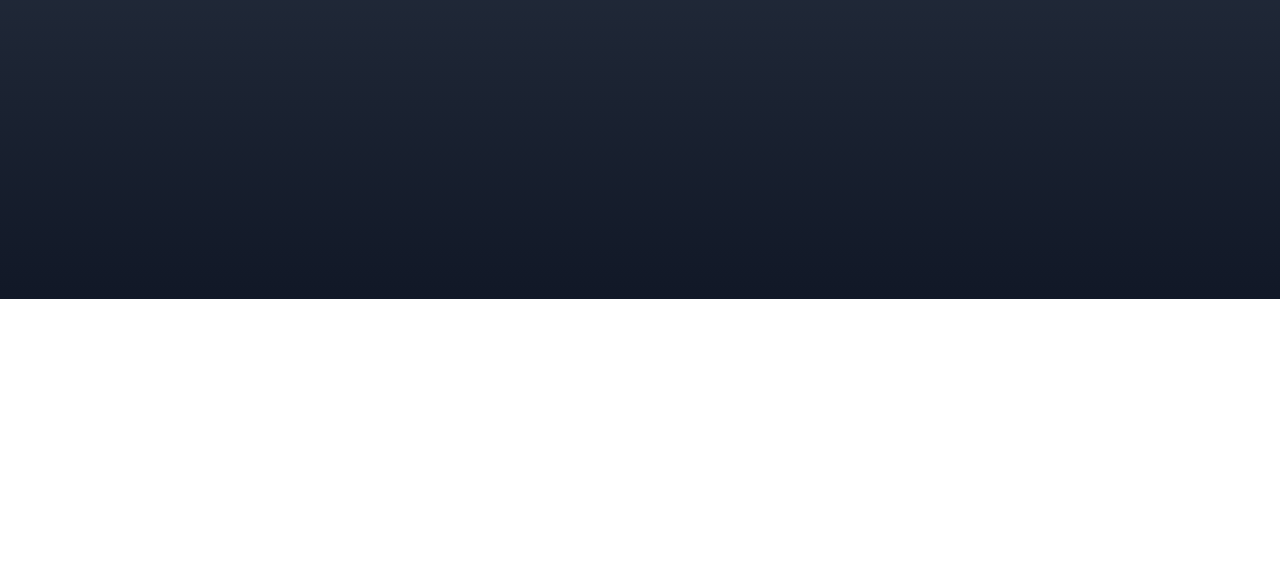
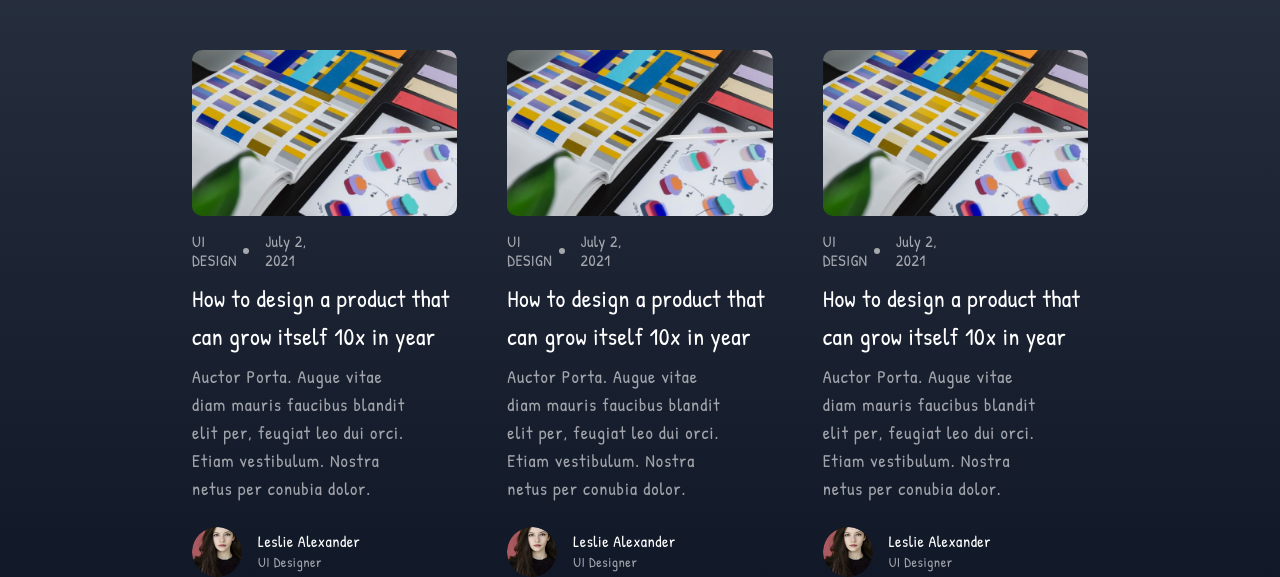
Before and after one commit to amliyanage/EdgeCraft_Blog, a React (Vite) app: page / in a window 1280 px wide. Shown: the part 501-1078 px from the top of the page. Before the commit the page ends 800 px from the top, so only its background shows below. Built offline with nearby package versions, Linux system fonts and the light colour scheme; a web font is replaced by a local one.

Commit message:
project card developed

```diff
--- a/src/assets/css/HomePage.css
+++ b/src/assets/css/HomePage.css
@@ -1,5 +1,5 @@
 #HomePage{
-    height: 100vh;
+    height: auto;
     background: linear-gradient(180deg, #374151 0%, #111827 100%);
 }
 
@@ -80,6 +80,13 @@
     width: 70% !important;
 }
 
+#HomePage .projectCardSet{
+    display: grid;
+    grid-template-columns: repeat(3 , 1fr);
+    gap: 50px;
+    margin-top: 50px;
+}
+
 @media screen and (max-width: 1169px){
     #HomePage .w-75{
         width: 75% !important;
--- /dev/null
+++ b/src/assets/css/component/ProjectCard.css
@@ -0,0 +1,65 @@
+#ProjectCard *{
+    width: 100%;
+}
+
+#ProjectCard .Thumbnail{
+    width: 100%;
+    height: auto;
+    overflow: hidden;
+    border-radius: 10px;
+}
+
+#ProjectCard .projectInfo .infoHead h4{
+    font-size: 16px;
+    font-weight: 400;
+    margin: 0;
+    opacity: 0.6;
+    width: 4vw;
+}
+
+#ProjectCard .projectInfo h1{
+    font-size: 24px;
+    font-weight: 400;
+    line-height: 38px;
+}
+
+#ProjectCard .projectInfo p{
+    color: rgba(255, 255, 255, 0.60);
+    font-size: 18px;
+    font-style: normal;
+    font-weight: 400;
+    line-height: 28px;
+    width: 83%;
+    letter-spacing: 1px;
+}
+
+#ProjectCard .projectInfo .ownerInfo img{
+    width: 50px;
+    height: 50px;
+    object-fit: cover;
+    border-radius: 50%;
+}
+
+#ProjectCard .projectInfo .infoHead .uploadedDate div{
+    width: 6px;
+    height: 6px;
+    border-radius: 50%;
+    background: rgba(255, 255, 255, 0.60);
+}
+
+#ProjectCard .projectInfo .ownerInfo h2{
+    font-size: 16px;
+    font-weight: 400;
+    margin-bottom: 3px;
+}
+
+#ProjectCard .projectInfo .ownerInfo h3{
+    font-size: 14px;
+    font-weight: 400;
+    opacity: 0.6;
+    margin: 0;
+}
+
+#ProjectCard:hover .Thumbnail img{
+    transform: scale(110%);
+}
--- a/src/pages/HomePage.jsx
+++ b/src/pages/HomePage.jsx
@@ -2,6 +2,7 @@ import '../../src/assets/css/HomePage.css'
 import NavBar from "./component/NavBar.jsx";
 import lastUploadedProjectImgTemp from '../assets/image/thumbnail.png'
 import ownerProfileImgTemp from '../assets/image/OwnerImg.png'
+import ProjectCard from "./component/ProjectCard.jsx";
 
 const HomePage = () => {
     return (
@@ -38,6 +39,12 @@ const HomePage = () => {
                             </div>
                         </div>
 
+                        <div className="projectCardSet">
+                            <ProjectCard />
+                            <ProjectCard />
+                            <ProjectCard />
+                        </div>
+
                     </div>
 
                 </div>
--- /dev/null
+++ b/src/pages/component/ProjectCard.jsx
@@ -0,0 +1,36 @@
+import projectImgTemp from '../../assets/image/thumbnail-2.png'
+import ownerProfileImgTemp from "../../assets/image/OwnerImg.png";
+import '../../assets/css/component/ProjectCard.css'
+
+const ProjectCard = () =>{
+    return(
+        <div id={"ProjectCard"}>
+            <div className={"Thumbnail"}>
+                <img src={ projectImgTemp } alt="Project Thumbnail"/>
+            </div>
+            <div className="projectInfo mt-3">
+                <div className="infoHead d-flex">
+                    <div className={"w-auto"}>
+                        <h4>UI DESIGN</h4>
+                    </div>
+                    <div className="uploadedDate d-flex align-items-center gap-3">
+                        <div></div>
+                        <h4>July 2, 2021</h4>
+                    </div>
+                </div>
+                <h1 className={"mt-2"}>How to design a product that can grow itself 10x in year</h1>
+                <p>Auctor Porta. Augue vitae diam mauris faucibus blandit elit per, feugiat leo dui orci. Etiam
+                    vestibulum. Nostra netus per conubia dolor.</p>
+                <div className="ownerInfo d-flex gap-3 mt-4 align-items-center">
+                    <img src={ownerProfileImgTemp} alt="Owner Profile Img"/>
+                    <div>
+                        <h2>Leslie Alexander</h2>
+                        <h3>UI Designer</h3>
+                    </div>
+                </div>
+            </div>
+        </div>
+    )
+}
+
+export default ProjectCard
```
Also changed, not shown: src/assets/image/thumbnail-2.png (added).
